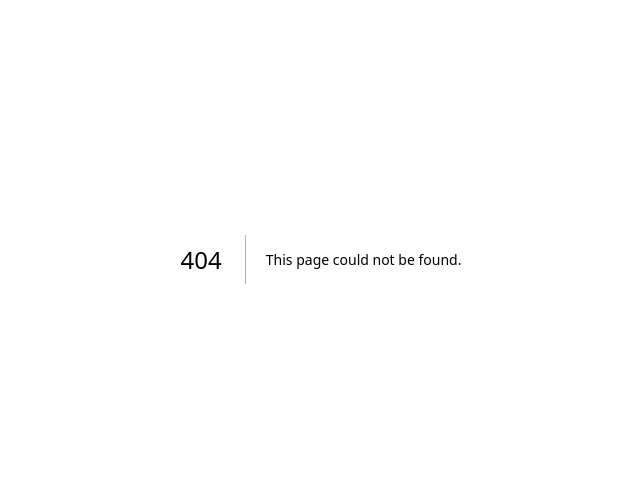
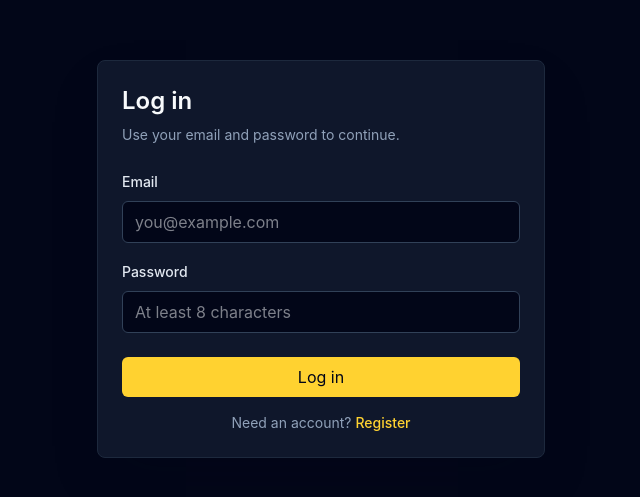
Before and after one commit to HendraaaIrwn/chatbotAi, a Next.js app: page /login in a window 1280 px wide. Before the commit this address had no page. Shown: the part 141-638 px from the top of the page, without its empty margins (319-959 px from the left). Built offline with nearby package versions, Linux system fonts and the light colour scheme.

Commit message:
feat: add auth pages

```diff
--- /dev/null
+++ b/app/login/page.tsx
@@ -0,0 +1,9 @@
+import { AuthForm } from "@/components/auth-form";
+
+export default function LoginPage() {
+  return (
+    <main className="flex min-h-screen items-center justify-center bg-slate-950 px-6 py-12">
+      <AuthForm mode="login" />
+    </main>
+  );
+}
--- a/app/page.tsx
+++ b/app/page.tsx
@@ -1,3 +1,5 @@
+import Link from "next/link";
+
 export default function HomePage() {
   return (
     <main className="min-h-screen bg-slate-950 text-slate-50">
@@ -10,6 +12,20 @@ export default function HomePage() {
           A minimal workspace for users, projects, prompts, files, and OpenAI
           Responses API conversations.
         </p>
+        <div className="mt-8 flex gap-3">
+          <Link
+            href="/register"
+            className="rounded-md bg-amber-300 px-4 py-2 text-sm font-semibold text-slate-950 hover:bg-amber-200"
+          >
+            Create account
+          </Link>
+          <Link
+            href="/login"
+            className="rounded-md border border-slate-700 px-4 py-2 text-sm font-semibold text-slate-100 hover:border-slate-500"
+          >
+            Log in
+          </Link>
+        </div>
       </section>
     </main>
   );
--- /dev/null
+++ b/app/register/page.tsx
@@ -0,0 +1,9 @@
+import { AuthForm } from "@/components/auth-form";
+
+export default function RegisterPage() {
+  return (
+    <main className="flex min-h-screen items-center justify-center bg-slate-950 px-6 py-12">
+      <AuthForm mode="register" />
+    </main>
+  );
+}
--- /dev/null
+++ b/components/auth-form.tsx
@@ -0,0 +1,126 @@
+"use client";
+
+import Link from "next/link";
+import { useRouter } from "next/navigation";
+import { FormEvent, useState } from "react";
+
+type AuthMode = "login" | "register";
+
+type AuthFormProps = {
+  mode: AuthMode;
+};
+
+export function AuthForm({ mode }: AuthFormProps) {
+  const router = useRouter();
+  const [error, setError] = useState("");
+  const [isSubmitting, setIsSubmitting] = useState(false);
+  const isRegister = mode === "register";
+
+  async function handleSubmit(event: FormEvent<HTMLFormElement>) {
+    event.preventDefault();
+    setError("");
+    setIsSubmitting(true);
+
+    const formData = new FormData(event.currentTarget);
+    const payload = {
+      name: isRegister ? String(formData.get("name") || "") : undefined,
+      email: String(formData.get("email") || ""),
+      password: String(formData.get("password") || ""),
+    };
+
+    const response = await fetch(`/api/auth/${mode}`, {
+      method: "POST",
+      headers: { "Content-Type": "application/json" },
+      body: JSON.stringify(payload),
+    });
+    const data = await response.json();
+
+    setIsSubmitting(false);
+
+    if (!response.ok) {
+      setError(data.error?.message || "Authentication failed.");
+      return;
+    }
+
+    router.push("/dashboard");
+    router.refresh();
+  }
+
+  return (
+    <form
+      onSubmit={handleSubmit}
+      className="w-full max-w-md rounded-lg border border-slate-800 bg-slate-900 p-6 shadow-2xl shadow-slate-950/30"
+    >
+      <div>
+        <h1 className="text-2xl font-semibold text-slate-50">
+          {isRegister ? "Create account" : "Log in"}
+        </h1>
+        <p className="mt-2 text-sm text-slate-400">
+          {isRegister
+            ? "Create a workspace for your chatbot projects."
+            : "Use your email and password to continue."}
+        </p>
+      </div>
+
+      <div className="mt-6 space-y-4">
+        {isRegister ? (
+          <label className="block">
+            <span className="text-sm font-medium text-slate-200">Name</span>
+            <input
+              name="name"
+              className="mt-2 w-full rounded-md border border-slate-700 bg-slate-950 px-3 py-2 text-sm text-slate-50 outline-none focus:border-amber-300"
+              placeholder="Your name"
+            />
+          </label>
+        ) : null}
+
+        <label className="block">
+          <span className="text-sm font-medium text-slate-200">Email</span>
+          <input
+            required
+            type="email"
+            name="email"
+            className="mt-2 w-full rounded-md border border-slate-700 bg-slate-950 px-3 py-2 text-sm text-slate-50 outline-none focus:border-amber-300"
+            placeholder="you@example.com"
+          />
+        </label>
+
+        <label className="block">
+          <span className="text-sm font-medium text-slate-200">Password</span>
+          <input
+            required
+            type="password"
+            name="password"
+            minLength={8}
+            className="mt-2 w-full rounded-md border border-slate-700 bg-slate-950 px-3 py-2 text-sm text-slate-50 outline-none focus:border-amber-300"
+            placeholder="At least 8 characters"
+          />
+        </label>
+      </div>
+
+      {error ? (
+        <p className="mt-4 rounded-md border border-red-900/60 bg-red-950/50 px-3 py-2 text-sm text-red-200">
+          {error}
+        </p>
+      ) : null}
+
+      <button
+        type="submit"
+        disabled={isSubmitting}
+        className="mt-6 w-full rounded-md bg-amber-300 px-4 py-2 text-sm font-semibold text-slate-950 transition hover:bg-amber-200 disabled:cursor-not-allowed disabled:opacity-60"
+      >
+        {isSubmitting ? "Please wait..." : isRegister ? "Register" : "Log in"}
+      </button>
+
+      <p className="mt-4 text-center text-sm text-slate-400">
+        {isRegister ? "Already have an account?" : "Need an account?"}{" "}
+        <Link
+          href={isRegister ? "/login" : "/register"}
+          className="font-medium text-amber-300 hover:text-amber-200"
+        >
+          {isRegister ? "Log in" : "Register"}
+        </Link>
+      </p>
+    </form>
+  );
+}
```
